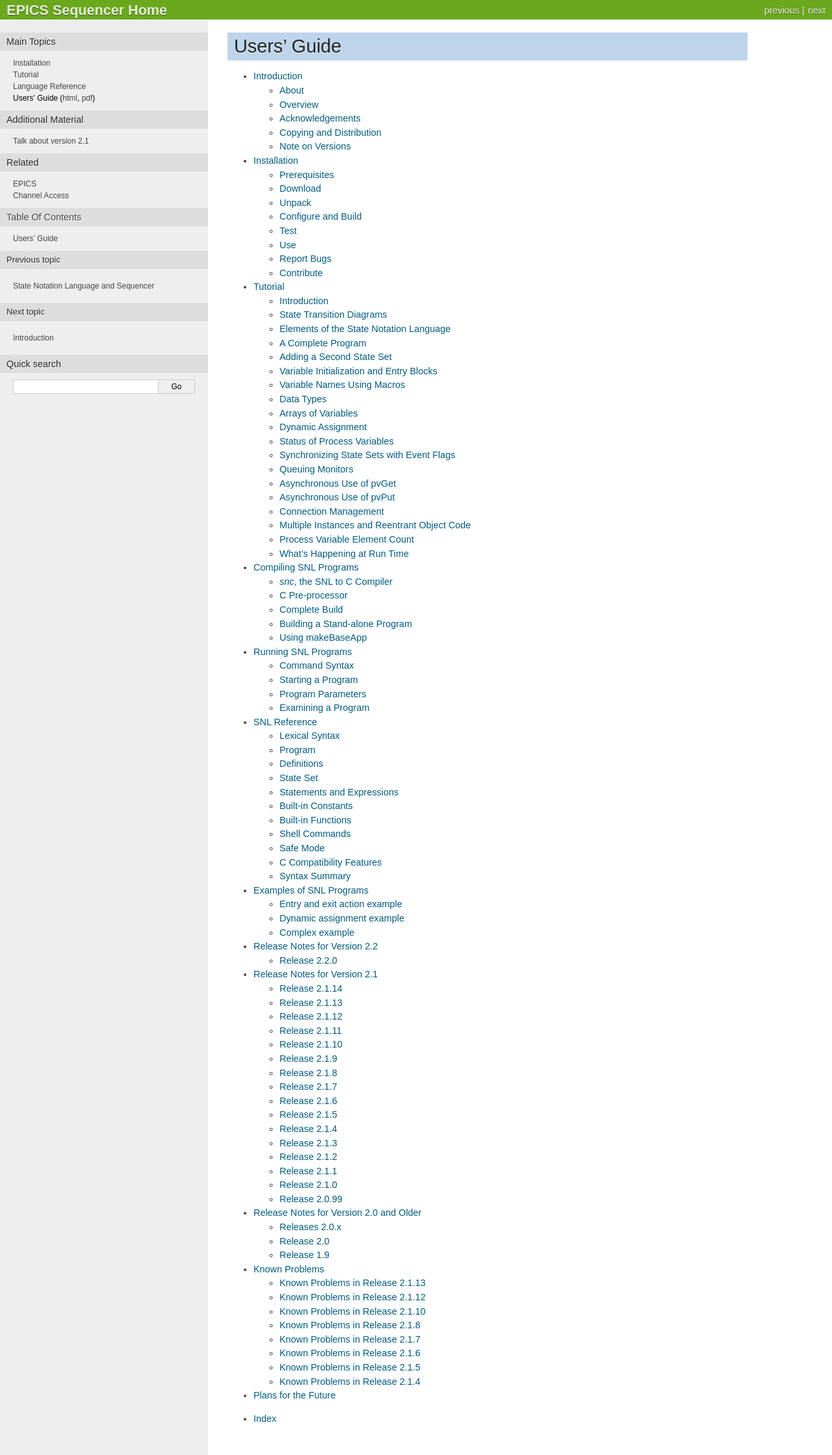
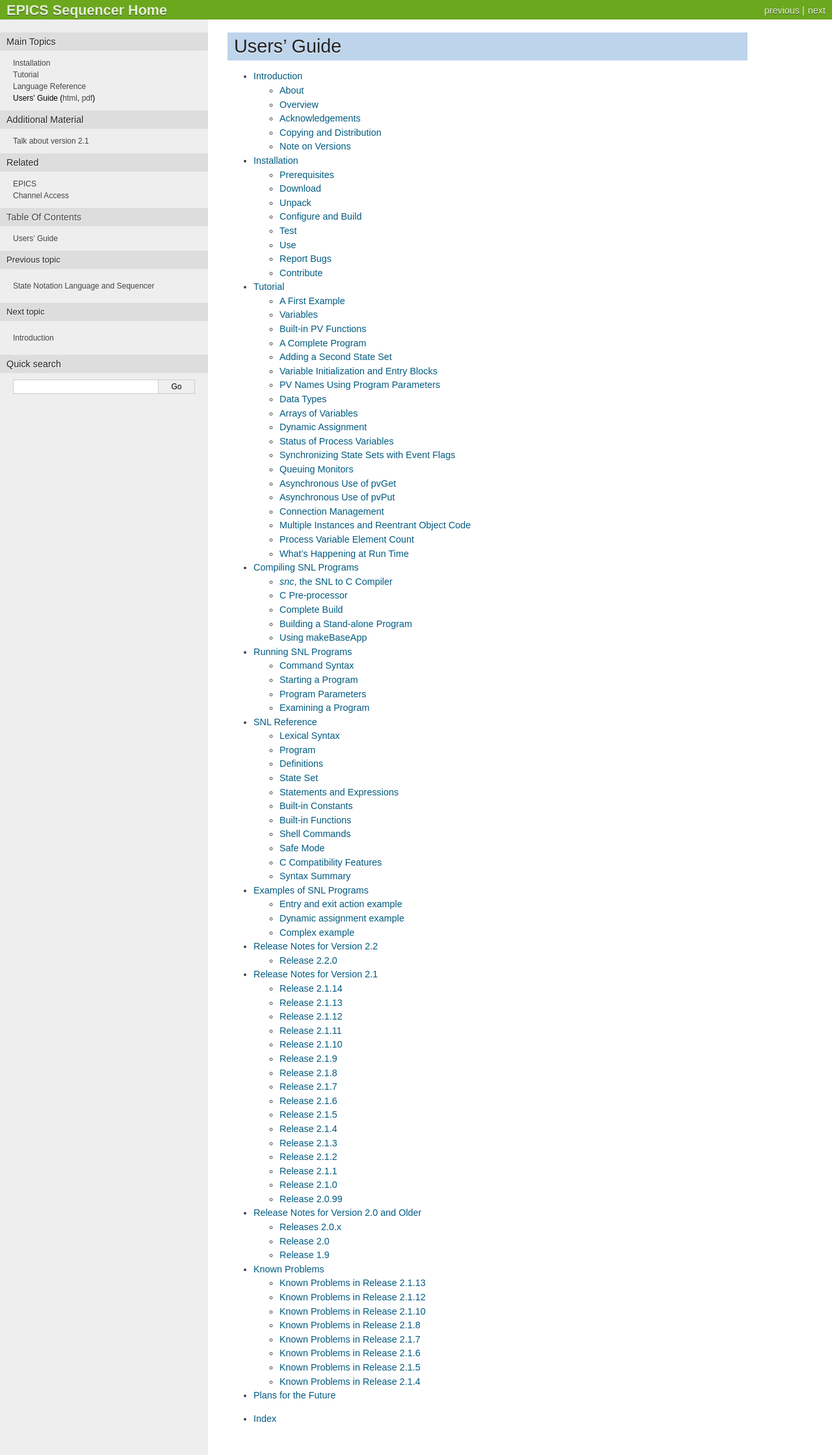
Before and after one commit to jeonghanlee/sequencer-2-2, a Sphinx documentation site: the page built from documentation/Manual.txt, in a window 1280 px wide. Shown: the whole page at 65% size. Built offline with Sphinx 7.4.7, drawn with Linux system fonts in a browser that asks for light colours; some of the changed lines change nothing that is shown.

Commit message:
docs: re-wrote the introductory sections of the tutorial

```diff
--- a/documentation/Tutorial.txt
+++ b/documentation/Tutorial.txt
@@ -4,95 +4,98 @@
 This chapter gives a gentle introduction to State Notation Language
 (SNL).
 
-Introduction
-------------
+A First Example
+---------------
 
-SNL is a programming language specifically designed for programming
-*finite state machines* in such a way that it is easy for the program
-to interact with EPICS *process variables* (PVs), allowing to read and
-to write them and to react to changes in their value or status.
+We start with a simple state machine ``volt_check`` that controls a
+light switch depending on the value of a voltage measurement and
+the internal state of the program. The following code fragment
+defines the state machine::
 
-An SNL program consists of a number of *state sets*, each one
-representing an independent state machine. The state set lists all the
-possible *states* that are allowed for this state set, along with
-conditions for transitions to other states of the same state set and
-code that is executed when the state transition take place.
+  ss volt_check {
+    state light_off {
+      when (voltage > 5.0) {
+        light = TRUE;
+        pvPut(light);
+      } state light_on
+    }
+    state light_on {
+      when (voltage < 3.0) {
+        light = FALSE;
+        pvPut(light);
+      } state light_off
+    }
+  }
 
+At the top level we use the keyword ``ss`` to declare a *state set* (which
+is SNL speak for state machine) named ``volt_check``. Inside the code
+block that follows, we define the *states* of this state set, using the
+``state`` keyword. There are two states here: ``light_off`` and ``light_on``.
+Inside each state, we define conditions under which the program will
+enter another state, indicated by the keyword ``when``. The block
+following the condition contains *action statements* that are executed
+when the condition fires.
 
-State Transition Diagrams
--------------------------
+In our example, in state ``light_off``, whenever the voltage exceeds a
+value of 5.0, the light switch is turned on, and the internal state
+changes to ``light_on``. In state ``light_on``, whenever the voltage is
+or drops below 3.0, the light switch is turned off, and the internal
+state changes to ``light_off``.
 
-A *state transition diagram* (STD) is a graphical notation for
-specifying state machines. In the STD, states are represented by oval
-boxes, transitions by arrows. State transitions can happen in response
-to both the present internal state and some external event or
-condition; this is represented by annotating the state transition
-arrow with a horizontal bar: the condition is noted above the line and
-the action to be taken when the transition happens below the line.
-
-A simple STD is shown in Figure 2-1. In this example the level of an
-input voltage is sensed; a light is turned on if the voltage is
-greater than 5 volts and the state is "Light is Off"; conversely, the
-light is turned off if the voltage becomes less than 3 volts and the
-state is "Light is On".
-
-Note that the output or action depends not only on the input or
-condition, but also on the current state. For instance, an input ``v``
-of 4.2 volts does not alone determine the output (``light``), the
-current state matters, too.
+The following is a graphical representation of the above state machine:
 
 .. image:: Figure2-1.png
 
+In this picture, states are represented by oval boxes, transitions by
+arrows. State transitions are annotated with a horizontal bar: the
+condition is noted above the line and the action to be taken when the
+transition happens below the line.
 
-Elements of the State Notation Language
----------------------------------------
+Note that the output or action depends not only on the input or
+condition, but also on the current state. For instance, an input
+``voltage`` of 4.2 volts does not alone determine the output (``light``),
+the current state matters, too.
 
-The following SNL code segment expresses the STD in Figure 2-1::
+As you can see, the SNL code is syntactically very similar to the C
+language. Particularly, the syntax for variable declarations,
+expressions, and statements are exactly as in C, albeit with a few
+restrictions.
 
-  state light_off {
-    when (v > 5.0) {
-      light = TRUE;
-      pvPut(light);
-    } state light_on
-  }
+You might wonder about the function calls in the above code.  The
+``pvPut`` function is a special built-in function that writes (or puts)
+the value in the variable ``light`` to the appropriate process variable.
+But before I can explain how this works, we must talk about how program
+variables are "connected" to process variables.
 
-  state light_on {
-    when (v < 3.0) {
-      light = FALSE;
-      pvPut(light);
-    } state light_off
-  }
 
-You will notice that the SNL appears to have a structure and syntax
-that is similar to the C language. In fact the SNL uses its own syntax
-plus a subset of C, such as expressions, assignments, and function
-calls. This example contains two code blocks that define two states:
-``light_off`` and ``light_on``. Within each state block are
-:token:`when` clauses that define events or conditions (``v > 5.0``
-and ``v < 3.0``) that lead to a state change. Following each condition
-is a block containing actions (C statements). The :c:func:`pvPut`
-function writes or puts the value in the variable ``light`` to the
-appropriate process variable. Following the action block, the next
-state is specified.
+Variables
+---------
 
-The variables (in our example ``v`` and ``light``) must be declared
-and associated with process variables::
+SNL programs interact with the outside world via variables that are bound
+to (or connected to) *process variables* (PVs) in EPICS. In our example,
+there are two such variables:  ``voltage``, which represents a measured
+voltage, and ``light`` which controls a light switch. In an actual SNL
+program, these variables must be declared before they can be used::
 
-  float v;
-  short light;
-  assign v to "Input_voltage";
+  float voltage;
+  int light;
+
+We also want to associated them with PVs i.e. EPICS record fields::
+
+  assign voltage to "Input_voltage";
   assign light to "Indicator_light";
 
-The above :token:`assign` clause associate the variables ``v`` and
+The above :token:`assign` clauses associate the variables ``voltage`` and
 ``light`` with the process variables "Input_voltage" and
-"Indicator_light" respectively. We want the value of ``v`` to be
-updated automatically whenever it changes. This is accomplished with
-the following declaration::
+"Indicator_light" respectively.
 
-  monitor v;
+We also want the value of ``voltage`` to be updated automatically whenever
+it changes. This is accomplished with the following code::
+
+  monitor voltage;
 
 Whenever the value in the control system (the EPICS database) changes,
-the value of ``v`` will likewise change. Note however that this
+the value of ``voltage`` will likewise change. Note however that this
 depends on the underlying system sending update messages for the value
 in question. When and how often such updates are communicated by the
 underlying system may depend on the configuration of the PV. For
@@ -103,7 +106,41 @@
 and accordingly will not cause a state change in the above program.
 
 
-.. _A Complete Program:
+Built-in PV Functions
+---------------------
+
+I said above that the program interacts with the outside world via
+variables assigned to PVs. However, mutating such a variable e.g. via
+the C assignment operator (see :ref:`Assignment Operators`), as in::
+
+  light = TRUE;
+
+only changes the value of ``light`` as seen from inside the program.
+In order for the new value to take effect, it must be written to the
+PV connected with the variable. This is done by calling the special
+built-in function :c:func:`pvPut`, that gets the variable as argument.
+
+Note that calling such a special built-in function does *not* follow
+the standard C semantics for function calls! Particularly, what
+actually gets passed to the function is not the *value* of the variable
+``light`` (as it would in C), instead an internal representation of the
+variable gets passed (by reference). You can think of what actually
+gets passed as an "object" (as in "object-oriented") or a "handle"
+that contains all the necessary run-time information, one of which is
+the name of PV the variable is connected with.
+
+There are many more of these built-in functions, the :doc:`Reference`
+contains detailed description of each one. For now, let's keep to the
+basics; I'll mention just one more built-in function: With
+:c:func:`pvGet`, you can poll PVs explicitly, instead of using
+:token:`monitor`. That is, a statement such as ::
+
+  pvGet(voltage);
+
+has the effect of sending a get request to the PV "Input_voltage",
+waiting for the response, and then updating the variable with the
+new value.
+
 
 A Complete Program
 ------------------
@@ -112,15 +149,16 @@
 
   program level_check
 
-  float v;
-  assign v to "Input_voltage";
-  monitor v;
+  float voltage;
+  assign voltage to "Input_voltage";
+  monitor voltage;
+
   short light;
   assign light to "Indicator_light";
 
   ss volt_check {
     state light_off {
-      when (v > 5.0) {
+      when (voltage > 5.0) {
         /* turn light on */
         light = TRUE;
         pvPut(light);
@@ -128,7 +166,7 @@
     }
 
     state light_on {
-      when (v < 5.0) {
+      when (voltage < 5.0) {
         /* turn light off */
         light = FALSE;
         pvPut(light);
@@ -136,15 +174,12 @@
     }
   }
 
-Each program must start with the word "program", followed by the name
+Each program must start with the word :token:`program`, followed by the name
 of the program (an identifier)::
 
   program level_check
 
-After that come declarations and then the state sets. Each state set
-must have name, which comes after the word "ss"::
-
-  ss volt_check { ... }
+After that come global declarations and then one or more state sets.
 
 
 Adding a Second State Set
@@ -200,17 +235,15 @@
 be a floating point value (constant or expression).
 
 At this point, you may wish to try an example with the two state sets.
-You can jump ahead and read parts of Chapters 3-5. You probably want
-to pick unique names for your process variables, rather than the ones
-used above. You may also wish to replace the :c:func:`pvPut`
-statements with ``printf`` statements to display "High" and "Low" on
-your console.
+You can jump ahead and read parts of the Chapters :doc:`Compiling` and
+:doc:`Using` to find out how. You probably want to pick unique names
+for your process variables, rather than the ones used above.
 
 
 Variable Initialization and Entry Blocks
 ----------------------------------------
 
-Since version 2.1 is has become simpler to initialize variables: you
+Since version 2.1 it has become simpler to initialize variables: you
 can use the same syntax as in C, i.e. initialize together with the
 declaration::
 
@@ -233,7 +266,7 @@
   }
 
 The actions in an entry block in a state declaration are executed
-whenever the state is enetered. The state option ::
+whenever the state is entered. The state option ::
 
   option -e;
 
@@ -246,35 +279,48 @@
 state is entered for the first time.
 
 
-Variable Names Using Macros
----------------------------
+PV Names Using Program Parameters
+---------------------------------
 
-You can specify the names of process variables or parts of them at
-run-time. This is done by using macro substitution. In our example we
-could replace the :token:`assign` statements with the following::
+You can use program parameter substitution to parameterize the PV names
+in your program. In our example we could replace the :token:`assign`
+statements with the following::
 
-  assign v to "{unit}:ai1";
+  assign voltage to "{unit}:ai1";
   assign vout to "{unit}:ao1";
 
-The string within the curly brackets is a macro which has a name
-("unit" in this case). At run-time you give the macro a value,
-which is substituted in the above string to form a complete process
-variable name. For example, if the macro "unit" is given
-a name "DTL_6:CM_2", then the run-time variable name is
-"DTL_6:CM_2:ai1". More than one macro may be specified within
-a string, and the entire string may be a macro. See
-:ref:`run time parameters` for more on macros.
+The string within the curly brackets is the name of a program parameter
+and the whole thing (the name and the brackets) are replaced with the
+value of the parameter. For example, if the parameter "unit" has value
+"DTL_6:CM_2", then the expanded PV name is "DTL_6:CM_2:ai1". See
+:ref:`run time parameters` for more on program parameters (and
+particularly how to give them values).
 
 
 Data Types
 ----------
 
-The allowable variable declaration types correspond to the C types:
-``char``, ``unsigned char``, ``short``, ``unsigned short``, ``int``,
-``unsigned int``, ``long``, ``unsigned long``, ``float`` , and
-``double``. In addition there is the type ``string``, which is a fixed
-array size of type ``char`` (at the time of writing, a string can hold
-40 characters). Sequencer variables having any of these types may be
+In earlier versions, variables were restricted to a hand full of
+predefined types, plus one or two-dimensional arrays of these.
+
+This is no longer true: you can declare variables of any type you like.
+The only restrictions are:
+
+#. you cannot *define* new types, only use them in declarations
+
+#. when using type aliases ("typedef") you must prefix them with
+   the keyword "typename"
+
+#. only variables of the above mentioned restricted list can be
+   :token:`assign`\'ed to PVs.
+
+The built-in types are: ``char``, ``unsigned char``, ``short``,
+``unsigned short``, ``int``, ``unsigned int``, ``long``,  ``unsigned
+long``, ``float`` , and ``double``. These correspond exactly to their C
+equivalents. In addition there is the type ``string``, which is an array
+of 40 ``char``.
+
+Sequencer variables having any of these types may be
 assigned to a process variable. The type declared does not have to be
 the same as the native control system value type. The conversion
 between types is performed at run-time. For more details see the
@@ -481,13 +527,13 @@
 sometimes it does. For example, a variable may transition to 1 and
 then back to 0 to indicate that a command is active and has completed.
 These transitions may occur in rapid succession. This problem can be
-avoided by using the :token:`syncQ` statement to associate a variable
-with both a queue and an event flag. The :c:func:`pvGetQ` function
-retrieves and removes the head of queue.
+avoided by using the :token:`syncq` statement to associate a variable
+with a queue. The :c:func:`pvGetQ` function retrieves and removes the
+head of queue.
 
 This example illustrates a typical use of :c:func:`pvGetQ` : setting a
 command variable to 1 and then changing state as an active flag
-transitions to 1 and then back to 0. Note the use of :c:func:`pvFreeQ`
+transitions to 1 and then back to 0. Note the use of :c:func:`pvFlushQ`
 to clear the queue before sending the command. Note also that, if
 :c:func:`pvGetQ` hadn't been used then the active flag's transitions
 from 0 to 1 and back to 0 might both have occurred before the
@@ -496,25 +542,24 @@
   long command; assign command to "commandVar";
 
   long active; assign active to "activeVar"; monitor active;
-  evflag activeFlag; syncQ active activeFlag;
+  syncq active 2;
 
   ss queue {
     state start {
-      when () {
-        pvFreeQ( active );
+      entry {
+        pvFlushQ( active );
         command = 1;
         pvPut( command );
-      } state sent
-    }
-
-    state sent {
+      }
       when ( pvGetQ( active ) && active ) {
       } state high
     }
-
     state high {
       when ( pvGetQ( active ) && !active ) {
       } state done
+    }
+    state done {
+      /* ... */
     }
   }
 
@@ -523,6 +568,8 @@
 related control system ``active`` flags. In this case, the queue
 would have had an entry added to it whenever a monitor was posted
 on any of the underlying control system ``active`` flags.
+
+.. todo:: check if the implementation conforms to the above
 
 Asynchronous Use of pvGet
 -------------------------
@@ -556,7 +603,7 @@
 an optional ``SYNC`` or ``ASYNC`` argument, which forces a synchronous
 or asynchronous put. For example::
 
-  pvPut( init[i], SYNC );
+  pvPut(init[i], SYNC);
 
 :c:func:`pvPutComplete` supports arrays and can be used to check
 whether a set of puts have all completed. This example illustrates how
```
